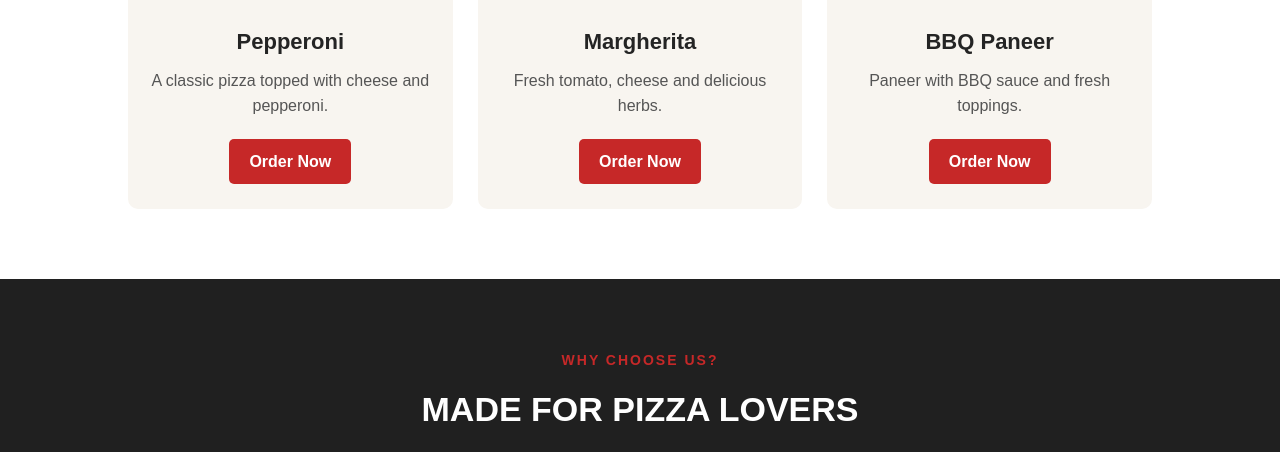
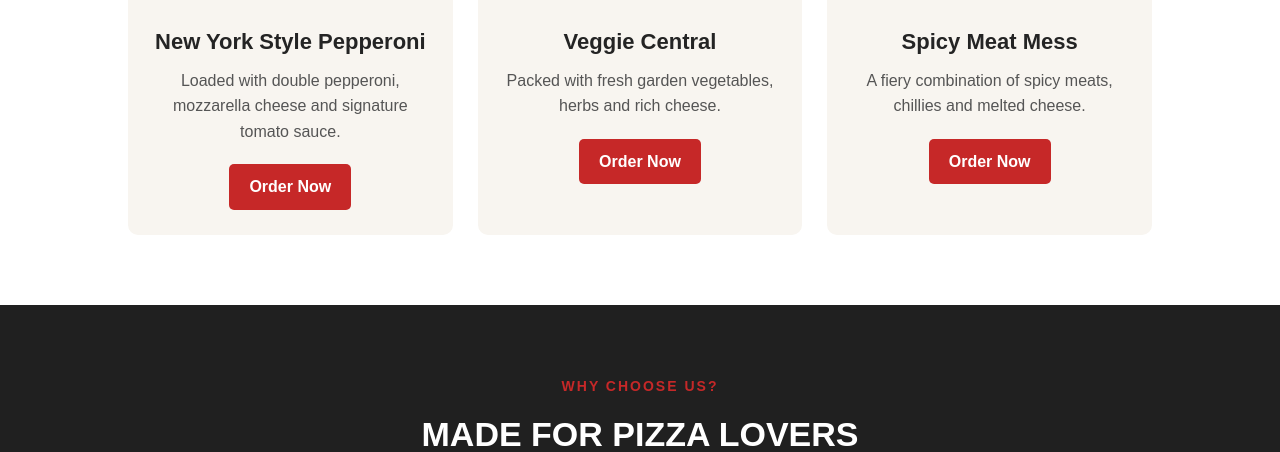
Before and after one commit to Ekamjot111/CSC-2, a Flask app: page / in a window 1280 px wide. Shown: the part 1094-1546 px from the top of the page. Run offline with Flask 3, Linux system fonts and the light colour scheme.

Commit message:
Final touches and edits, for example: added more and clear images.

```diff
--- a/UrbanPizza/templates/index.html
+++ b/UrbanPizza/templates/index.html
@@ -1,56 +1,56 @@
 {% extends "base.html" %}
 {% block title %}Urban Pizza - Home{% endblock %}
 {% block content %}
-
-<!-- Section 1) Big Pop Up Header -->
-
-<!-- Giving classes such as "hero", "order-button" for direct css editing -->
+<!-- Section 1: Main hero banner -->
 <section class="hero">
     <div class="hero-div">
-        <p >WELCOME TO URBAN PIZZA</p>
+        <p>WELCOME TO URBAN PIZZA</p>
         <h1>FRESH. HOT.<br>DELICIOUS.</h1>
         <p>Delicious pizzas made your way. Choose from our range of classic, vegetarian and gourmet pizzas.</p>
         <a href="{{ url_for('order') }}" class="order-button">ORDER NOW</a>
         <a href="{{ url_for('menu') }}" class="menu-button">VIEW MENU</a>
     </div>
+
+    <!-- Main hero pizza image -->
     <div class="hero-image">
-        <img src="{{ url_for('static', filename='images/hero-pizza.jpg') }}" alt="Fresh Urban Pizza">
+        <img src="{{ url_for('static', filename='images/mainpizza.jpeg') }}"
+             alt="Fresh Urban Pizza">
     </div>
 </section>
 
-<!-- Section 2) Popular pizzas section with 3 pizzas -->
-
-<!-- Giving each popular pizzas classes "pizza-cards" -->
+<!-- Section 2: Popular pizzas -->
 <section class="favourites">
     <div class="section-heading">
         <p class="small-heading">CUSTOMER FAVOURITES</p>
-        <h2>POPULAR PIZZAS</h2>
+        <h2>POPULAR PIZZA</h2>
     </div>
     <div class="pizza-cards">
         <div class="pizza-card">
-            <!-- Images -->
-            <img src="{{ url_for('static', filename='images/pepperoni.jpg') }}" alt="Pepperoni Pizza">
-            <h3>Pepperoni</h3>
-            <p>A classic pizza topped with cheese and pepperoni.</p>
+            <img src="{{ url_for('static', filename='images/NewYorkStylePepperoni.png') }}"
+                 alt="New York Style Pepperoni Pizza">
+            <h3>New York Style Pepperoni</h3>
+            <p>Loaded with double pepperoni, mozzarella cheese and signature tomato sauce.</p>
             <a href="{{ url_for('order') }}">Order Now</a>
         </div>
         <div class="pizza-card">
-            <img src="{{ url_for('static', filename='images/margherita.jpg') }}" alt="Margherita Pizza">
-            <h3>Margherita</h3>
-            <p>Fresh tomato, cheese and delicious herbs.</p>
+            <img src="{{ url_for('static', filename='images/VeggieCentral.png') }}"
+                 alt="Veggie Central Pizza">
+            <h3>Veggie Central</h3>
+            <p>Packed with fresh garden vegetables, herbs and rich cheese.</p>
             <a href="{{ url_for('order') }}">Order Now</a>
         </div>
         <div class="pizza-card">
-            <img src="{{ url_for('static', filename='images/paneer.jpg') }}" alt="Paneer Pizza">
-            <h3>BBQ Paneer</h3>
-            <p>Paneer with BBQ sauce and fresh toppings.</p>
+            <img src="{{ url_for('static', filename='images/SpicyMeatMess.png') }}"
+                 alt="Spicy Meat Mess Pizza">
+            <h3>Spicy Meat Mess</h3>
+            <p>A fiery combination of spicy meats, chillies and melted cheese.</p>
             <a href="{{ url_for('order') }}">Order Now</a>
         </div>
     </div>
 </section>
 
-<!-- Section 3) WHY statement with benefits and features of the platform/business-->
- <section class="why-us">
+<!-- Section 3: Why choose us -->
+<section class="why-us">
     <div class="section-heading">
         <p class="small-heading">WHY CHOOSE US?</p>
         <h2>MADE FOR PIZZA LOVERS</h2>
```
Also changed, not shown: UrbanPizza/templates/menu.html (+37 -33 lines).
